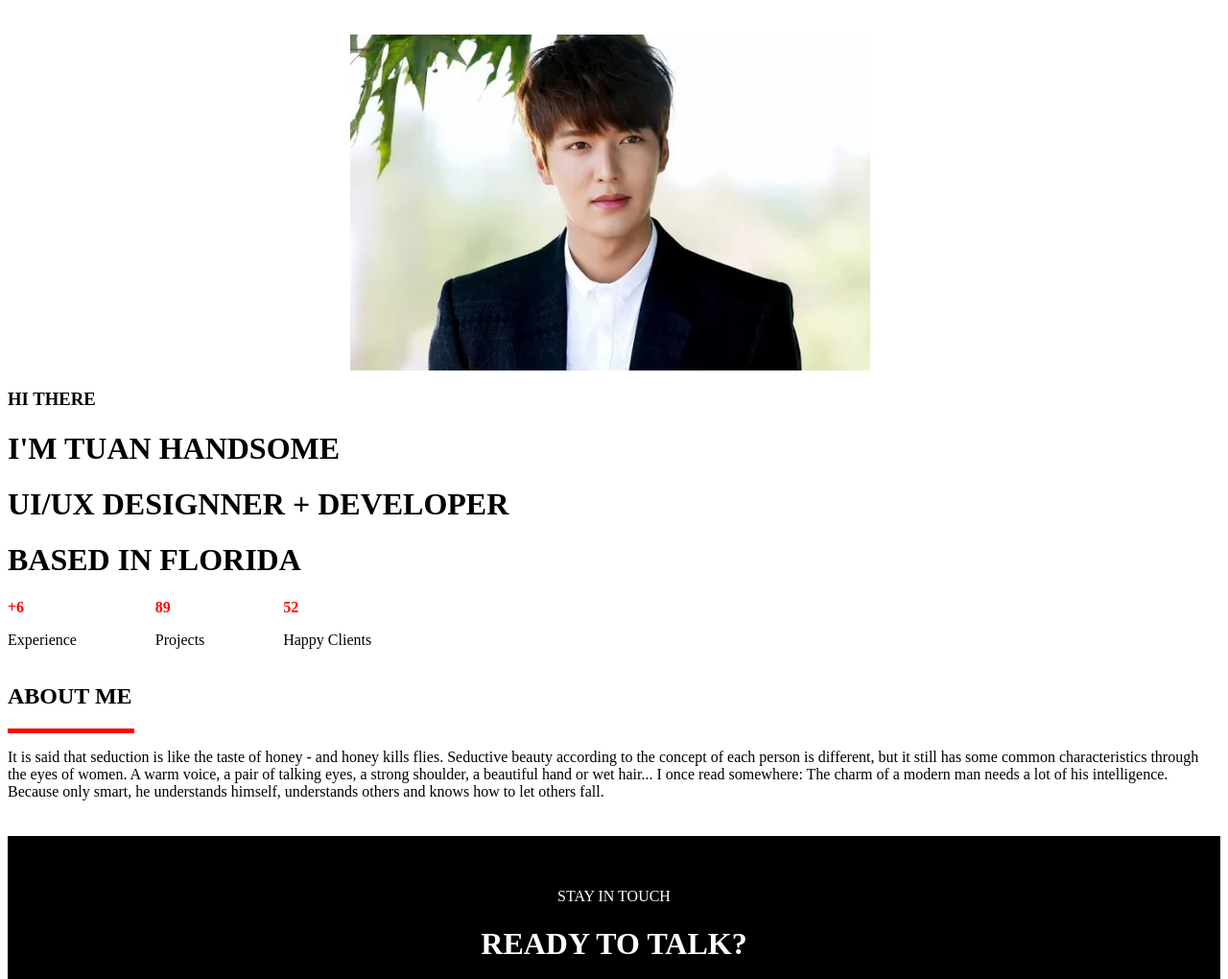
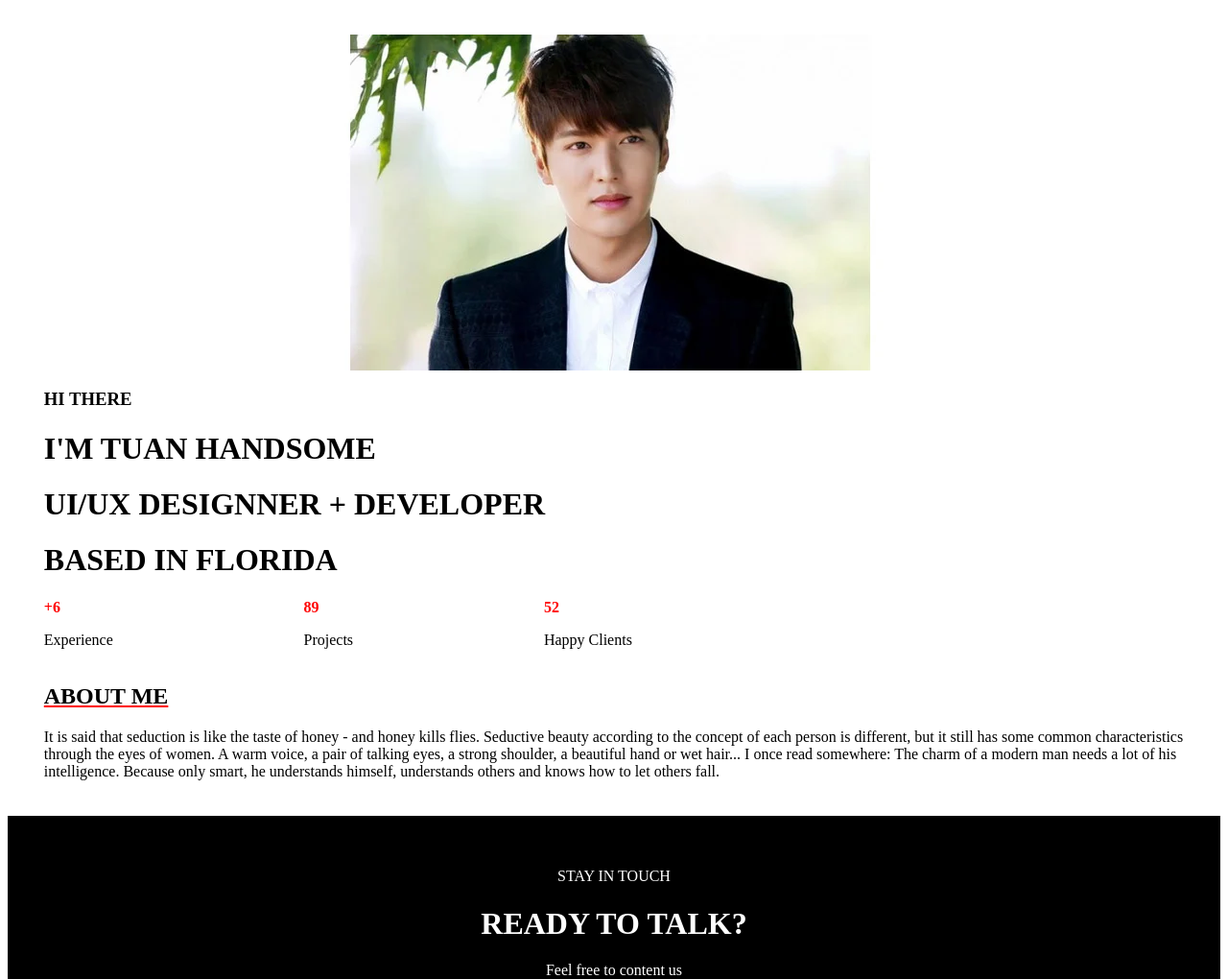
Before and after one commit to TuanK5/Cv, a plain HTML site: page index.html in a window 1280 px wide. Shown: the part 77-1097 px from the top of the page at 96% size. Drawn offline with Linux system fonts and the light colour scheme.

Commit message:
add file Cv

```diff
--- a/css/style.css
+++ b/css/style.css
@@ -37,14 +37,15 @@ margin-right: 1cm;
     padding: 0;
     display: flex;
     justify-content: space-between;
-    margin-right: 70%;
+    margin-right: 50%;
 }
 strong{color: red;}
 .box{
     margin-top: 1cm;
     background-color: black;
+    width: 100%;
     height: 10cm;
-text-align: center;
+    text-align: center;
 }
 .conten3{color: white;
 padding-top: 1cm;}
@@ -60,3 +61,6 @@ span{color: red;}
 .box1{
     display: inline-block;
 }
+.conten{
+    margin-left: 1cm;
+}
--- a/index.html
+++ b/index.html
@@ -31,6 +31,7 @@
     <a class="image2">
         <img src="./image/lg2.png" alt="">
     </a>
+<div class="conten">
     <div class="title1">
         <h3>HI THERE</h3>
         <h1>I'M TUAN HANDSOME</h1>
@@ -54,14 +55,14 @@
         </ul>
     </div>
     <div class="conten2">
-        <h2>ABOUT ME</h2>
-        <hr size="5px" noshade color="red" width="130px" align="left">
+        <h2 style="text-decoration:underline red;">ABOUT ME</h2>
         <p>It is said that seduction is like the taste of honey - and honey kills flies.
             Seductive beauty according to the concept of each person is different, but it still has some common characteristics through the eyes of women.
             A warm voice, a pair of talking eyes, a strong shoulder, a beautiful hand or wet hair...
             I once read somewhere: The charm of a modern man needs a lot of his intelligence.
             Because only smart, he understands himself, understands others and knows how to let others fall.</p>
     </div>
+</div>
     <div class="box">
         <div class="conten3">
             <p class="p1">STAY IN TOUCH</p>
```
